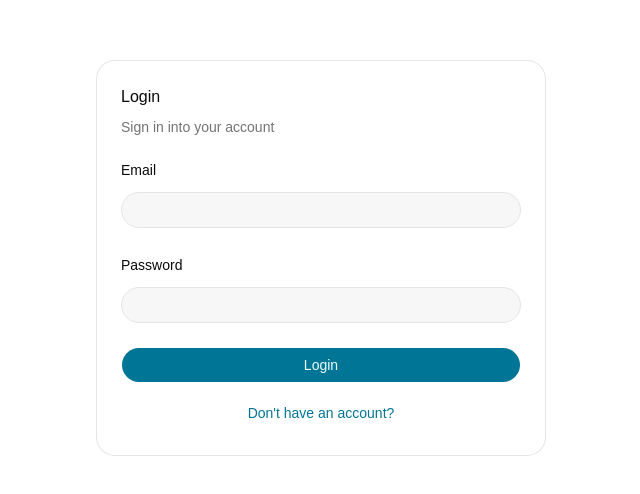
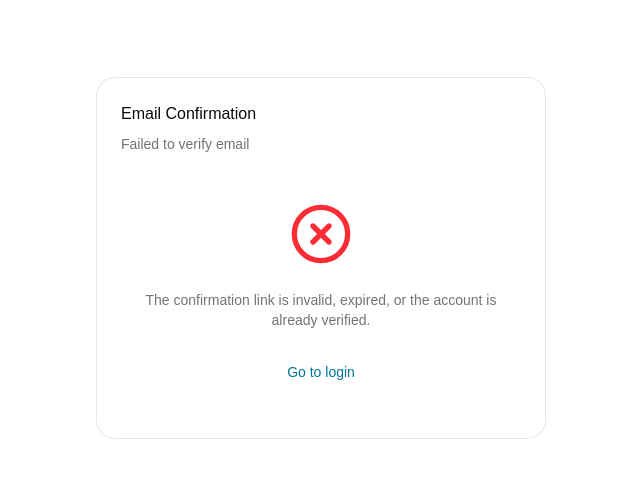
Before and after one commit to AshedFox/pixel-battle, a React (Vite) app in the folder apps/web/: page /confirm-email/1 in a window 1280 px wide. Before the commit this address led to /login. Shown: the part 142-636 px from the top of the page, without its empty margins (319-959 px from the left). Built offline with nearby package versions, Linux system fonts and the light colour scheme; no server answers.

Commit message:
feat(web): add confirm page to confirm account

```diff
--- a/apps/web/src/App.tsx
+++ b/apps/web/src/App.tsx
@@ -16,12 +16,17 @@ const Login = lazy(() =>
 const Register = lazy(() =>
   import('./pages/Register').then((m) => ({ default: m.Register })),
 );
+const Confirm = lazy(() =>
+  import('./pages/Confirm').then((m) => ({ default: m.Confirm })),
+);
 
 function AppContent() {
   const { isAuthenticated } = useAuth();
 
   return (
     <Routes>
+      <Route path="/confirm-email/:token" element={<Confirm />} />
+
       <Route element={<GuestRoute isAuthenticated={isAuthenticated} />}>
         <Route path="/login" element={<Login />} />
         <Route path="/register" element={<Register />} />
--- /dev/null
+++ b/apps/web/src/pages/Confirm.tsx
@@ -0,0 +1,84 @@
+import { buttonVariants } from '@/components/ui/button';
+import { confirmEmailParamsSchema } from '@repo/shared';
+import React, { useEffect, useState, useRef } from 'react';
+import { Link, useParams } from 'react-router-dom';
+import {
+  Card,
+  CardContent,
+  CardDescription,
+  CardHeader,
+  CardTitle,
+} from '@/components/ui/card';
+import { Spinner } from '@/components/ui/spinner';
+import { CheckCircle2Icon, XCircleIcon } from 'lucide-react';
+import { confirmEmail } from '@/services/auth.service';
+
+export const Confirm = () => {
+  const params = useParams();
+  const { data, success } = confirmEmailParamsSchema.safeParse(params);
+  const [status, setStatus] = useState<'loading' | 'success' | 'error'>(
+    'loading',
+  );
+  const fetchingRef = useRef(false);
+
+  useEffect(() => {
+    if (!success) {
+      setStatus('error');
+      return;
+    }
+
+    if (fetchingRef.current) {
+      return;
+    }
+    fetchingRef.current = true;
+
+    const verify = async () => {
+      try {
+        const { error } = await confirmEmail(data.token);
+        setStatus(!error ? 'success' : 'error');
+      } catch {
+        setStatus('error');
+      }
+    };
+
+    verify();
+  }, [success, data]);
+
+  return (
+    <div className="flex flex-col items-center justify-center min-h-screen">
+      <Card className="w-full sm:max-w-md">
+        <CardHeader>
+          <CardTitle>Email Confirmation</CardTitle>
+          <CardDescription>
+            {status === 'loading' && 'Verifying your email address...'}
+            {status === 'success' && 'Email verified successfully!'}
+            {status === 'error' && 'Failed to verify email'}
+          </CardDescription>
+        </CardHeader>
+        <CardContent className="flex flex-col items-center justify-center py-6 gap-6">
+          {status === 'loading' && <Spinner className="size-16 text-primary" />}
+          {status === 'success' && (
+            <>
+              <CheckCircle2Icon className="size-16 text-green-500" />
+              <Link className={buttonVariants()} to="/login">
+                Go to login
+              </Link>
+            </>
+          )}
+          {status === 'error' && (
+            <>
+              <XCircleIcon className="size-16 text-red-500" />
+              <p className="text-center text-muted-foreground text-sm">
+                The confirmation link is invalid, expired, or the account is
+                already verified.
+              </p>
+              <Link className={buttonVariants({ variant: 'link' })} to="/login">
+                Go to login
+              </Link>
+            </>
+          )}
+        </CardContent>
+      </Card>
+    </div>
+  );
+};
```
